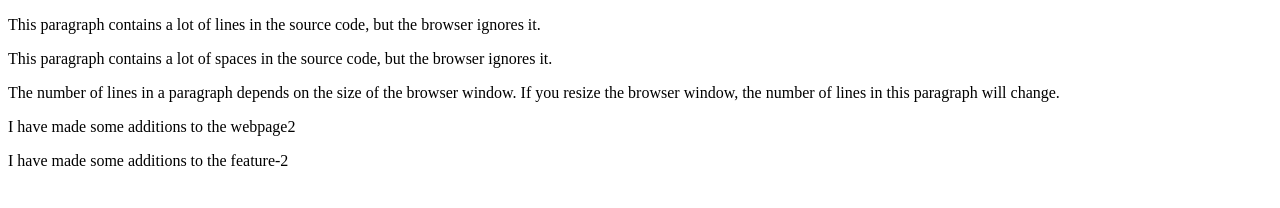
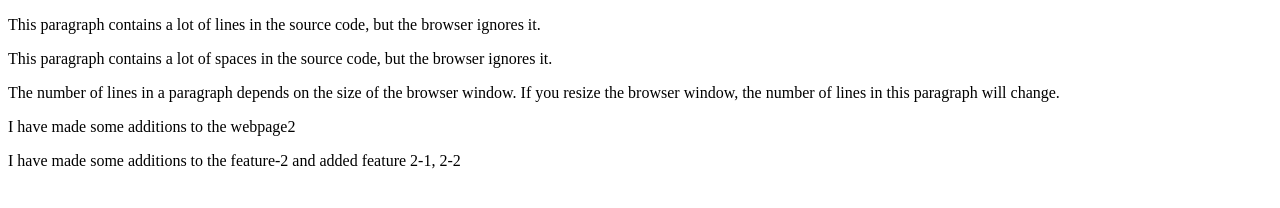
Before and after one commit to rinkiibmce/mygitrepo, a plain HTML site: page webpage2.html in a window 1280 px wide. Drawn offline with Linux system fonts and the light colour scheme.

Commit message:
Feature 2-1,2-2

```diff
--- a/webpage2.html
+++ b/webpage2.html
@@ -25,7 +25,7 @@
 I have made some additions to the webpage2
 </p>
 <p>
-I have made some additions to the feature-2
+I have made some additions to the feature-2 and added feature 2-1, 2-2
 </p>
 </body>
 </html>
```
